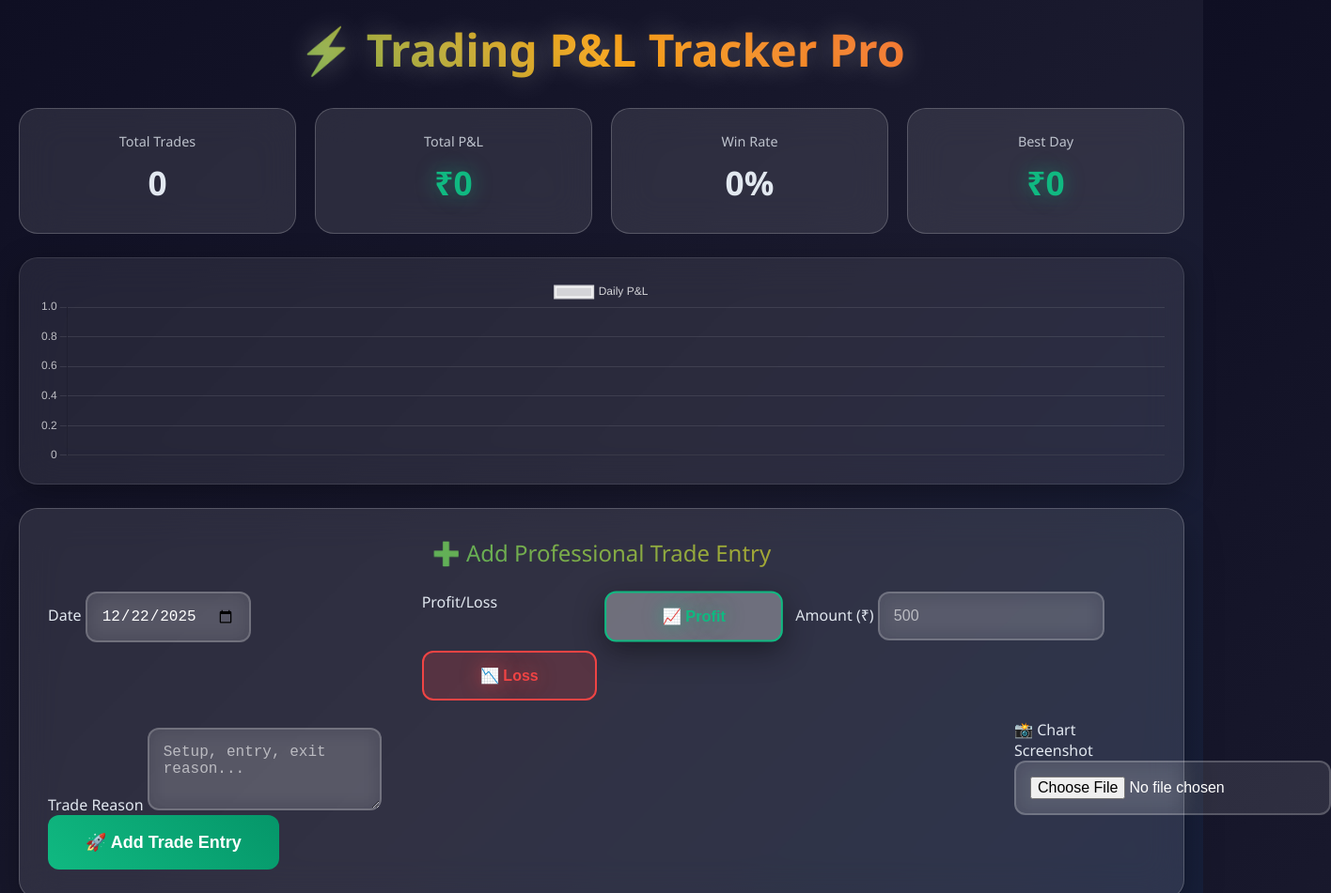
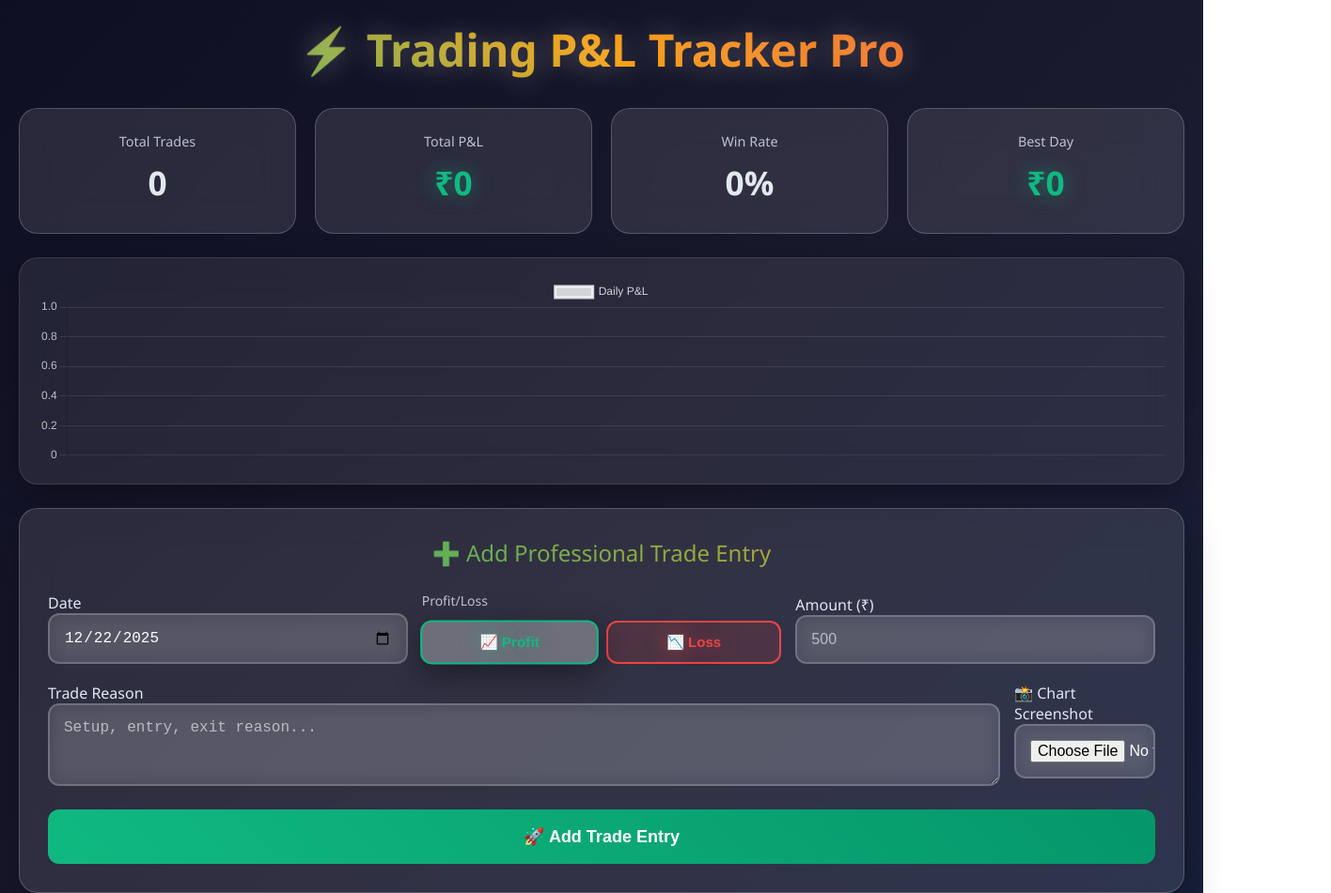
Before and after one commit to shoppluse/Trade-Progress, a plain HTML site: page index.html in a window 1280 px wide. Shown: the top 951 px of the page at 94% size, 1416 px wide, since content can reach past the window. Drawn offline with nearby package versions, Linux system fonts and the light colour scheme.

Commit message:
Update index.html

```diff
--- a/index.html
+++ b/index.html
@@ -82,14 +82,35 @@
       -webkit-background-clip: text;
       -webkit-text-fill-color: transparent;
     }
+
+    /* FIXED GRID LAYOUT */
     .form-grid {
       display: grid;
-      grid-template-columns: 1fr 1fr 1fr;
+      grid-template-columns: repeat(3, minmax(0, 1fr));
       gap: 15px;
       margin-bottom: 20px;
+      align-items: end;
     }
-    .form-row { display: flex; gap: 15px; align-items: end; }
+
+    .pnl-selector {
+      display: flex;
+      flex-direction: column;
+      gap: 8px;
+    }
+
+    .pnl-selector-label {
+      font-size: 14px;
+      margin-bottom: 4px;
+      opacity: 0.8;
+    }
+
+    .pnl-btn-row {
+      display: flex;
+      gap: 10px;
+    }
+
     input, textarea, select {
+      width: 100%;
       padding: 15px;
       border: 2px solid rgba(255,255,255,0.2);
       border-radius: 12px;
@@ -106,21 +127,26 @@
       box-shadow: 0 0 20px rgba(102,126,234,0.5);
       background: rgba(255,255,255,0.2);
     }
-    .pnl-selector {
-      display: grid; grid-template-columns: 1fr 1fr; gap: 10px;
-    }
+
     .pnl-btn {
-      padding: 15px; border: 2px solid; border-radius: 12px;
-      font-size: 16px; font-weight: 600; cursor: pointer;
-      transition: all 0.3s ease; position: relative; overflow: hidden;
+      flex: 1;
+      padding: 12px;
+      border: 2px solid;
+      border-radius: 12px;
+      font-size: 15px;
+      font-weight: 600;
+      cursor: pointer;
+      transition: all 0.3s ease;
+      text-align: center;
+      background: transparent;
     }
     .pnl-btn.profit {
-      background: rgba(16,185,129,0.2);
+      background: rgba(16,185,129,0.15);
       border-color: #10b981;
       color: #10b981;
     }
     .pnl-btn.loss {
-      background: rgba(239,68,68,0.2);
+      background: rgba(239,68,68,0.15);
       border-color: #ef4444;
       color: #ef4444;
     }
@@ -129,6 +155,14 @@
       transform: scale(1.02);
       box-shadow: 0 10px 30px rgba(0,0,0,0.4);
     }
+
+    .form-row {
+      display: flex;
+      gap: 15px;
+      align-items: flex-start;
+      margin-bottom: 20px;
+    }
+
     button.add-trade {
       padding: 18px 40px;
       background: linear-gradient(45deg, #10b981, #059669);
@@ -139,7 +173,7 @@
       font-weight: 700;
       cursor: pointer;
       transition: all 0.3s ease;
-      grid-column: 1 / -1;
+      width: 100%;
     }
     button.add-trade:hover {
       transform: translateY(-2px);
@@ -219,6 +253,7 @@
 
     @media (max-width: 768px) {
       .form-grid { grid-template-columns: 1fr; }
+      .form-row { flex-direction: column; align-items: stretch; }
       .entry {
         grid-template-columns: 1fr;
         text-align: center;
@@ -264,16 +299,21 @@
             <label>Date</label>
             <input id="date" type="date" required>
           </div>
+
           <div class="pnl-selector">
-            <label>Profit/Loss</label>
-            <button type="button" class="pnl-btn profit active" data-type="profit">📈 Profit</button>
-            <button type="button" class="pnl-btn loss" data-type="loss">📉 Loss</button>
+            <div class="pnl-selector-label">Profit/Loss</div>
+            <div class="pnl-btn-row">
+              <button type="button" class="pnl-btn profit active" data-type="profit">📈 Profit</button>
+              <button type="button" class="pnl-btn loss" data-type="loss">📉 Loss</button>
+            </div>
           </div>
+
           <div>
             <label>Amount (₹)</label>
             <input id="pnl" type="number" step="0.01" placeholder="500" required>
           </div>
         </div>
+
         <div class="form-row">
           <div style="flex: 1;">
             <label>Trade Reason</label>
@@ -285,6 +325,7 @@
             <img id="imagePreview" class="image-preview" style="display: none;">
           </div>
         </div>
+
         <button type="submit" class="add-trade">🚀 Add Trade Entry</button>
       </form>
     </div>
@@ -299,7 +340,6 @@
     let trades = JSON.parse(localStorage.getItem('tradingTradesPro') || '[]');
     let chart;
 
-    // Initialize
     document.getElementById('date').valueAsDate = new Date();
     setupPnlSelector();
 
@@ -321,6 +361,8 @@
             preview.style.display = 'block';
           };
           reader.readAsDataURL(file);
+        } else {
+          preview.style.display = 'none';
         }
       });
     }
@@ -382,7 +424,10 @@
               grid: { color: 'rgba(255,255,255,0.1)' },
               ticks: { color: 'rgba(255,255,255,0.7)' }
             },
-            x: { grid: { color: 'rgba(255,255,255,0.1)' }, ticks: { color: 'rgba(255,255,255,0.7)' } }
+            x: {
+              grid: { color: 'rgba(255,255,255,0.1)' },
+              ticks: { color: 'rgba(255,255,255,0.7)' }
+            }
           },
           plugins: {
             legend: { labels: { color: 'rgba(255,255,255,0.8)' } }
@@ -420,9 +465,12 @@
       e.preventDefault();
       const activeBtn = document.querySelector('.pnl-btn.active');
       const isProfit = activeBtn.dataset.type === 'profit';
+      const pnlValue = parseFloat(document.getElementById('pnl').value);
+      if (isNaN(pnlValue)) return;
+
       const trade = {
         date: document.getElementById('date').value,
-        pnl: parseFloat(document.getElementById('pnl').value) * (isProfit ? 1 : -1),
+        pnl: pnlValue * (isProfit ? 1 : -1),
         reason: document.getElementById('reason').value,
         image: document.getElementById('imagePreview').style.display === 'block' ?
                document.getElementById('imagePreview').src : null
```
